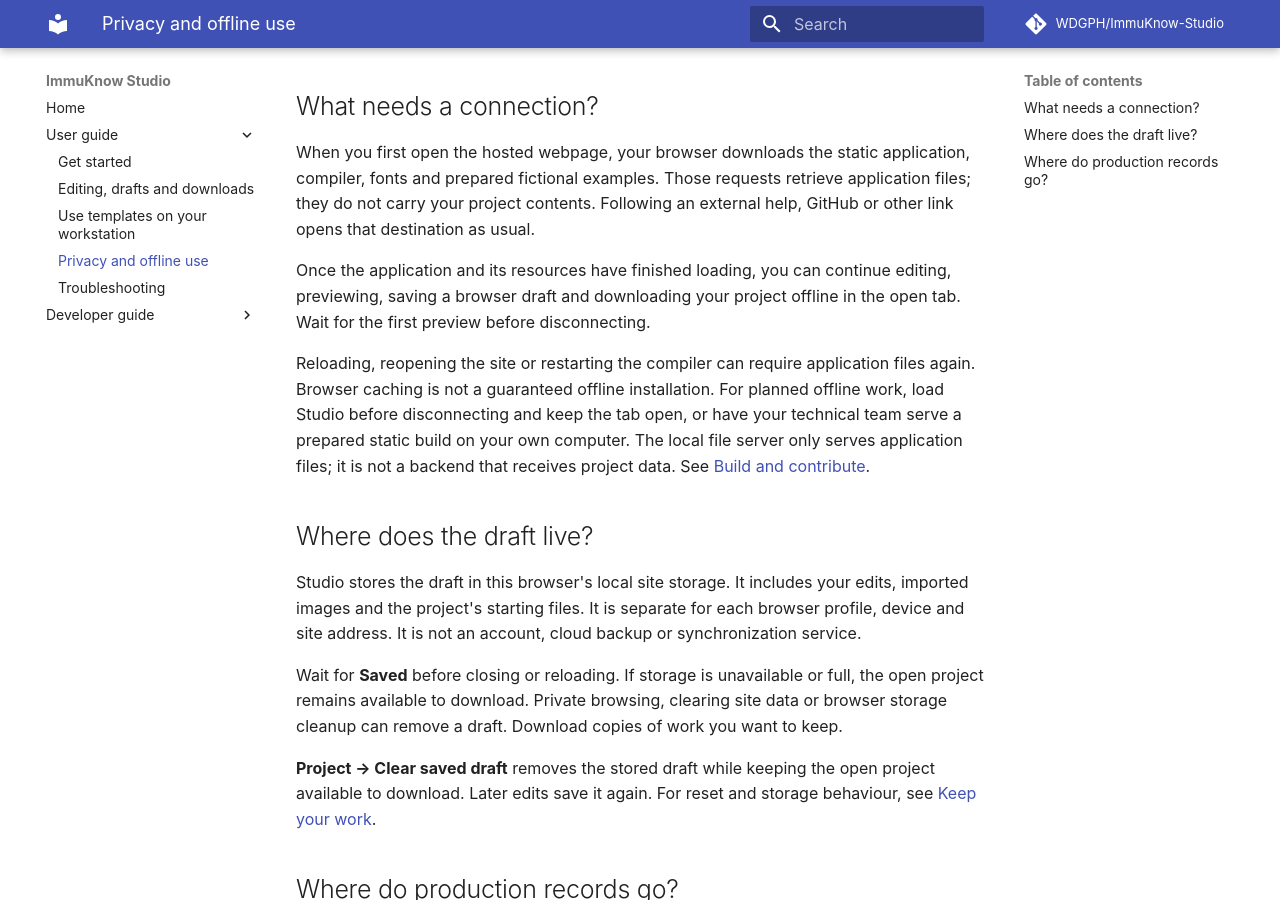
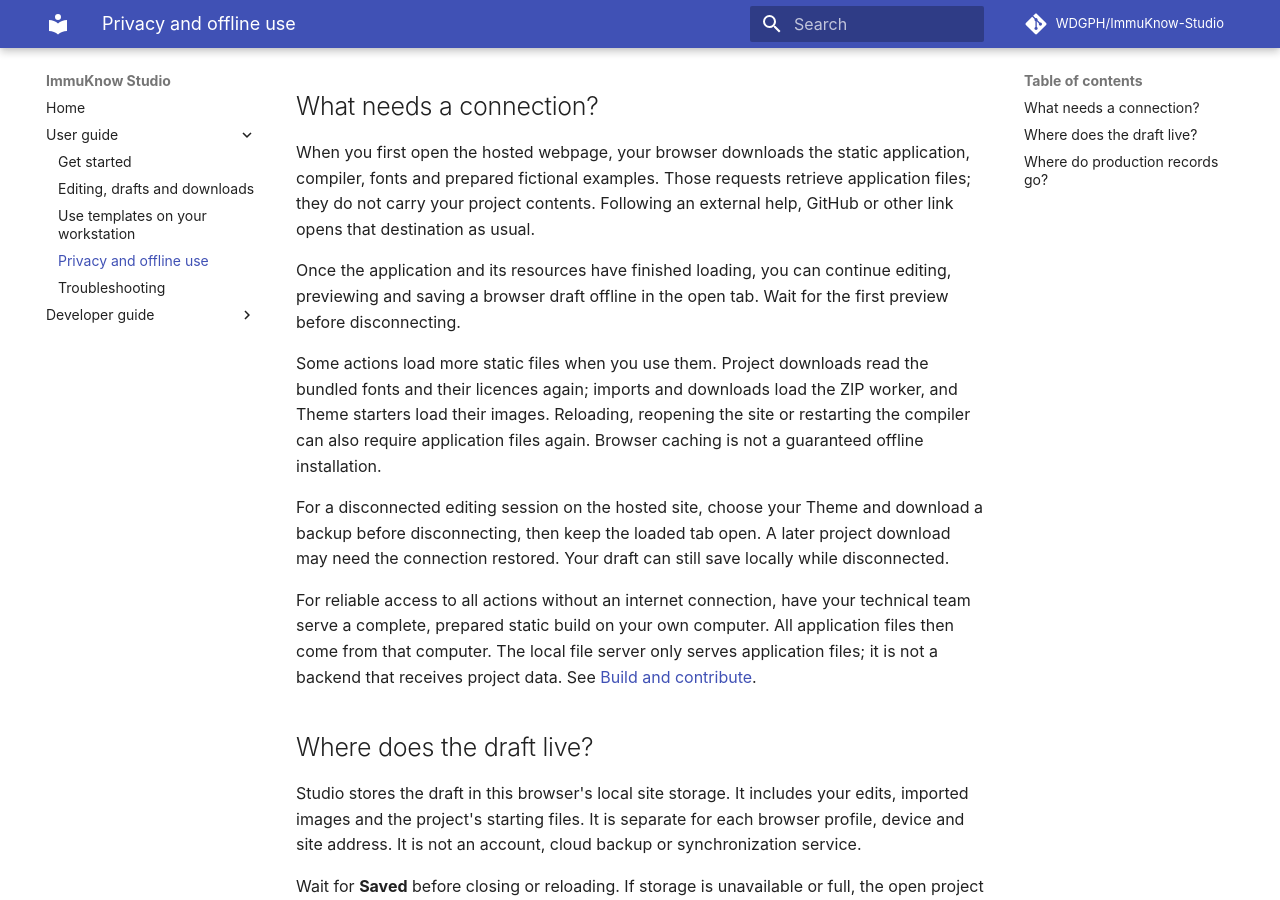
Before and after one commit to WDGPH/ImmuKnow-Studio, an MkDocs documentation site: the page built from docs/privacy-offline.md, in a window 1280 px wide and 900 px high, scrolled down 233 px. Built offline with MkDocs 1.6.1 and Material for MkDocs 9.7.7, drawn with Linux system fonts in a browser that asks for light colours; comment, search, counter and statistics services are not loaded.

Commit message:
Clarify which application files offline actions need

```diff
--- a/docs/privacy-offline.md
+++ b/docs/privacy-offline.md
@@ -14,15 +14,25 @@ retrieve application files; they do not carry your project contents. Following
 an external help, GitHub or other link opens that destination as usual.
 
 Once the application and its resources have finished loading, you can continue
-editing, previewing, saving a browser draft and downloading your project
+editing, previewing and saving a browser draft
 offline in the open tab. Wait for the first preview before disconnecting.
 
-Reloading, reopening the site or restarting the compiler can require application
-files again. Browser caching is not a guaranteed offline installation. For
-planned offline work, load Studio before disconnecting and keep the tab open,
-or have your technical team serve a prepared static build on your own computer.
-The local file server only serves application files; it is not a backend that
-receives project data. See [Build and contribute](development.md#run-locally).
+Some actions load more static files when you use them. Project downloads read
+the bundled fonts and their licences again; imports and downloads load the ZIP
+worker, and Theme starters load their images. Reloading, reopening the site or
+restarting the compiler can also require application files again. Browser
+caching is not a guaranteed offline installation.
+
+For a disconnected editing session on the hosted site, choose your Theme and
+download a backup before disconnecting, then keep the loaded tab open. A later
+project download may need the connection restored. Your draft can still save
+locally while disconnected.
+
+For reliable access to all actions without an internet connection, have your
+technical team serve a complete, prepared static build on your own computer.
+All application files then come from that computer. The local file server only
+serves application files; it is not a backend that receives project data. See
+[Build and contribute](development.md#run-locally).
 
 ## Where does the draft live?
 
```
